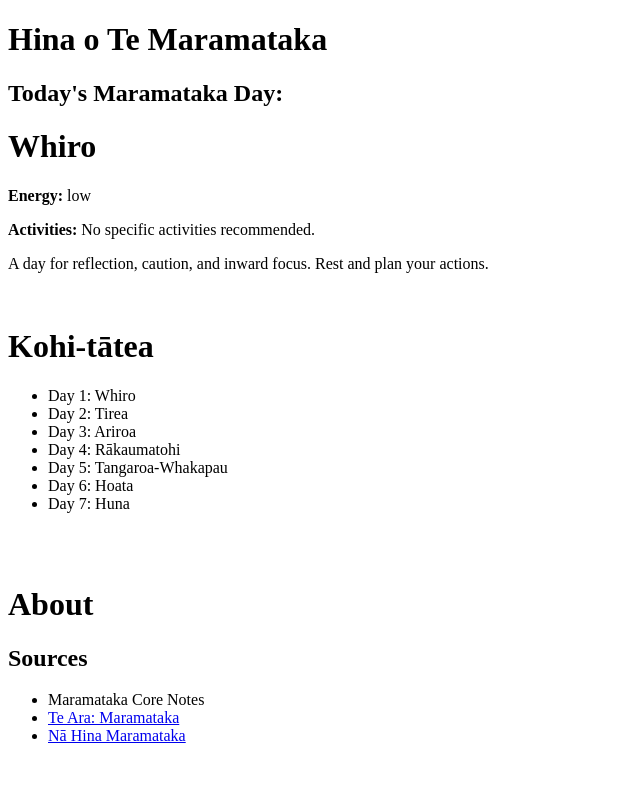
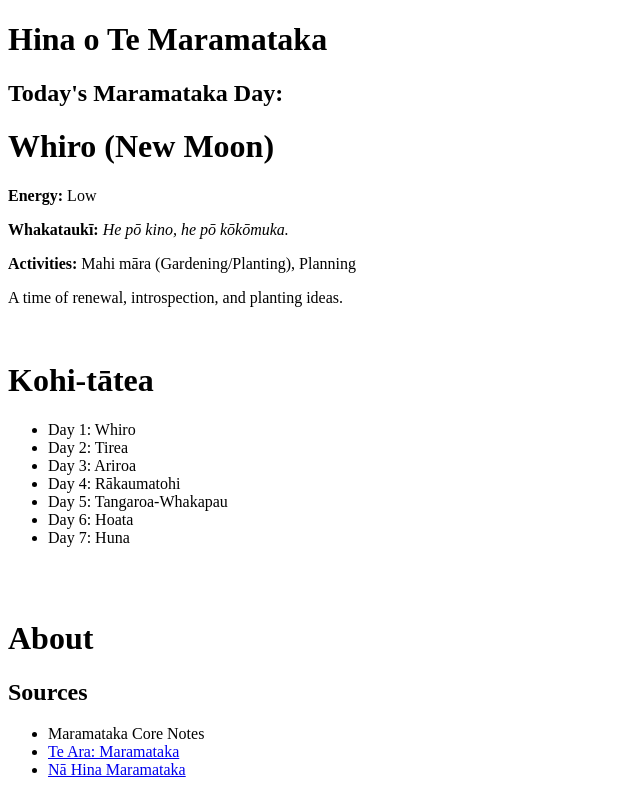
Before and after one commit to eden-jermendi/maramataka-calendar, a React (Vite) app: page / in a window 1280 px wide. Shown: the whole page, without its empty margins (0-640 px from the left). Built offline with nearby package versions, Linux system fonts and the light colour scheme.

Commit message:
feat: implement mock data and service layer for dynamic lunar day lookup
- add mockMaramatakaData with anchors and join table
- add maramatakaService to handle date-to-lunar-day mapping
- wire Today page to use service with test date anchor

```diff
--- /dev/null
+++ b/src/data/mockMaramatakaData.ts
@@ -0,0 +1,76 @@
+// src/data/mockMaramatakaData.ts
+
+export interface MockLunarDay {
+  id: string;
+  nameTeReo: string;
+  nameEnglish: string;
+  energyLevel: 'High' | 'Medium' | 'Low';
+  whakatauki: string | null;
+  meaningShort: string;
+  recommendedActivities: string[];
+}
+
+export interface MockLunarMonth {
+  id: string;
+  nameTeReo: string;
+  nameEnglish: string;
+}
+
+export interface MockGregorianAnchor {
+  lunarMonthId: string;
+  gregorianStartDate: string; // ISO date string (YYYY-MM-DD)
+  year: number;
+}
+
+// 1. Core Lunar Days Data
+export const mockLunarDays: MockLunarDay[] = [
+  {
+    id: 'day-whiro',
+    nameTeReo: 'Whiro',
+    nameEnglish: 'New Moon',
+    energyLevel: 'Low',
+    whakatauki: 'He pō kino, he pō kōkōmuka.',
+    meaningShort: 'A time of renewal, introspection, and planting ideas.',
+    recommendedActivities: ['Mahi māra (Gardening/Planting)', 'Planning']
+  },
+  {
+    id: 'day-ouenuku',
+    nameTeReo: 'Ōuenuku',
+    nameEnglish: 'Crescent Moon',
+    energyLevel: 'Medium',
+    whakatauki: 'Uenuku tū wae rua.',
+    meaningShort: 'Exploring our hearts’ desires and establishing stability.',
+    recommendedActivities: ['Hī ika (Fishing)', 'Toitoi']
+  },
+  {
+    id: 'day-rakaumatohi',
+    nameTeReo: 'Rākaumatohi',
+    nameEnglish: 'Full Moon phase',
+    energyLevel: 'High',
+    whakatauki: 'Moea tō poi, moea tō taiaha.',
+    meaningShort: 'An abundant and high-energy time where things come to fruition.',
+    recommendedActivities: ['Hī ika (Fishing)', 'Harvesting']
+  }
+];
+
+// 2. Core Lunar Months Data
+export const mockLunarMonths: MockLunarMonth[] = [
+  { id: 'month-kopu', nameTeReo: 'Te Rima o Kōpū', nameEnglish: 'Nov-Dec cycle' },
+  { id: 'month-hakihea', nameTeReo: 'Hakihea', nameEnglish: 'Dec-Jan cycle' }
+];
+
+// 3. The Date Anchor (Maps real-world dates to when the lunar month begins)
+export const mockGregorianAnchors: MockGregorianAnchor[] = [
+  {
+    lunarMonthId: 'month-kopu',
+    gregorianStartDate: '2026-05-20', // Example start date
+    year: 2026
+  }
+];
+
+// 4. Join Table (Maps the order of days inside a specific month)
+export const mockLunarMonthDays = [
+  { lunarMonthId: 'month-kopu', dayNumber: 1, lunarDayId: 'day-whiro' },
+  { lunarMonthId: 'month-kopu', dayNumber: 2, lunarDayId: 'day-ouenuku' },
+  { lunarMonthId: 'month-kopu', dayNumber: 15, lunarDayId: 'day-rakaumatohi' }
+];
--- /dev/null
+++ b/src/lib/maramatakaService.ts
@@ -0,0 +1,54 @@
+import {
+  mockLunarDays,
+  mockGregorianAnchors,
+  mockLunarMonthDays,
+  MockLunarDay
+} from '../data/mockMaramatakaData';
+
+export const maramatakaService = {
+  /**
+   * Retrieves the corresponding MockLunarDay for a given Gregorian Date.
+   *
+   * Logic:
+   * 1. Finds the latest anchor that started on or before the input date.
+   * 2. Calculates the day difference (1-indexed).
+   * 3. Looks up the mapping in mockLunarMonthDays.
+   * 4. Returns the full MockLunarDay object or null.
+   */
+  getLunarDayForDate(date: Date): MockLunarDay | null {
+    // Normalize date to midnight to avoid hours/minutes affecting day calculation
+    const normalizedRequestedDate = new Date(date);
+    normalizedRequestedDate.setHours(0, 0, 0, 0);
+
+    // 1. Find the applicable anchor
+    const sortedAnchors = [...mockGregorianAnchors].sort((a, b) =>
+      new Date(b.gregorianStartDate).getTime() - new Date(a.gregorianStartDate).getTime()
+    );
+
+    const anchor = sortedAnchors.find(a => {
+      const anchorDate = new Date(a.gregorianStartDate);
+      anchorDate.setHours(0, 0, 0, 0);
+      return anchorDate <= normalizedRequestedDate;
+    });
+
+    if (!anchor) return null;
+
+    // 2. Calculate day number (1-indexed)
+    const startDate = new Date(anchor.gregorianStartDate);
+    startDate.setHours(0, 0, 0, 0);
+
+    const diffTime = normalizedRequestedDate.getTime() - startDate.getTime();
+    const diffDays = Math.floor(diffTime / (1000 * 60 * 60 * 24));
+    const dayNumber = diffDays + 1;
+
+    // 3. Find the Lunar Day ID from the join table
+    const monthDay = mockLunarMonthDays.find(
+      md => md.lunarMonthId === anchor.lunarMonthId && md.dayNumber === dayNumber
+    );
+
+    if (!monthDay) return null;
+
+    // 4. Return the full Lunar Day object
+    return mockLunarDays.find(d => d.id === monthDay.lunarDayId) || null;
+  }
+};
--- a/src/pages/Today.tsx
+++ b/src/pages/Today.tsx
@@ -1,37 +1,37 @@
 import React from 'react'
-import { getLunarDaySafe } from '../domain/maramataka/selectors'
+import { maramatakaService } from '../lib/maramatakaService'
 
 const Today: React.FC = () => {
-  const monthId = 'kohitatea'
-  const dayNumber = 1
+  // Using May 20, 2026 to match our mock anchor data for testing
+  const testDate = new Date('2026-05-20')
+  const currentLunarDay = maramatakaService.getLunarDayForDate(testDate)
 
-  const result = getLunarDaySafe(monthId, dayNumber)
-
-  if (!result.ok) {
+  if (!currentLunarDay) {
     return (
       <div className="TodayPage">
         <h1>Today</h1>
-        <p>Unable to load lunar day: {result.error}</p>
+        <p>No lunar day data found for this date.</p>
       </div>
     )
   }
 
-  const currentLunarDay = result.lunarDay
-
   return (
     <div className="TodayPage">
       <h2>Today&apos;s Maramataka Day:</h2>
-      <h1>{currentLunarDay.nameTr}</h1>
+      <h1>{currentLunarDay.nameTeReo} ({currentLunarDay.nameEnglish})</h1>
       <p>
-        <strong>Energy:</strong> {currentLunarDay.energy}
+        <strong>Energy:</strong> {currentLunarDay.energyLevel}
+      </p>
+      <p>
+        <strong>Whakataukī:</strong> <em>{currentLunarDay.whakatauki || 'None'}</em>
       </p>
       <p>
         <strong>Activities:</strong>{' '}
-        {currentLunarDay.activities.length > 0
-          ? currentLunarDay.activities.join(', ')
+        {currentLunarDay.recommendedActivities.length > 0
+          ? currentLunarDay.recommendedActivities.join(', ')
           : 'No specific activities recommended.'}
       </p>
-      <p className="description">{currentLunarDay.description}</p>
+      <p className="description">{currentLunarDay.meaningShort}</p>
     </div>
   )
 }
```
